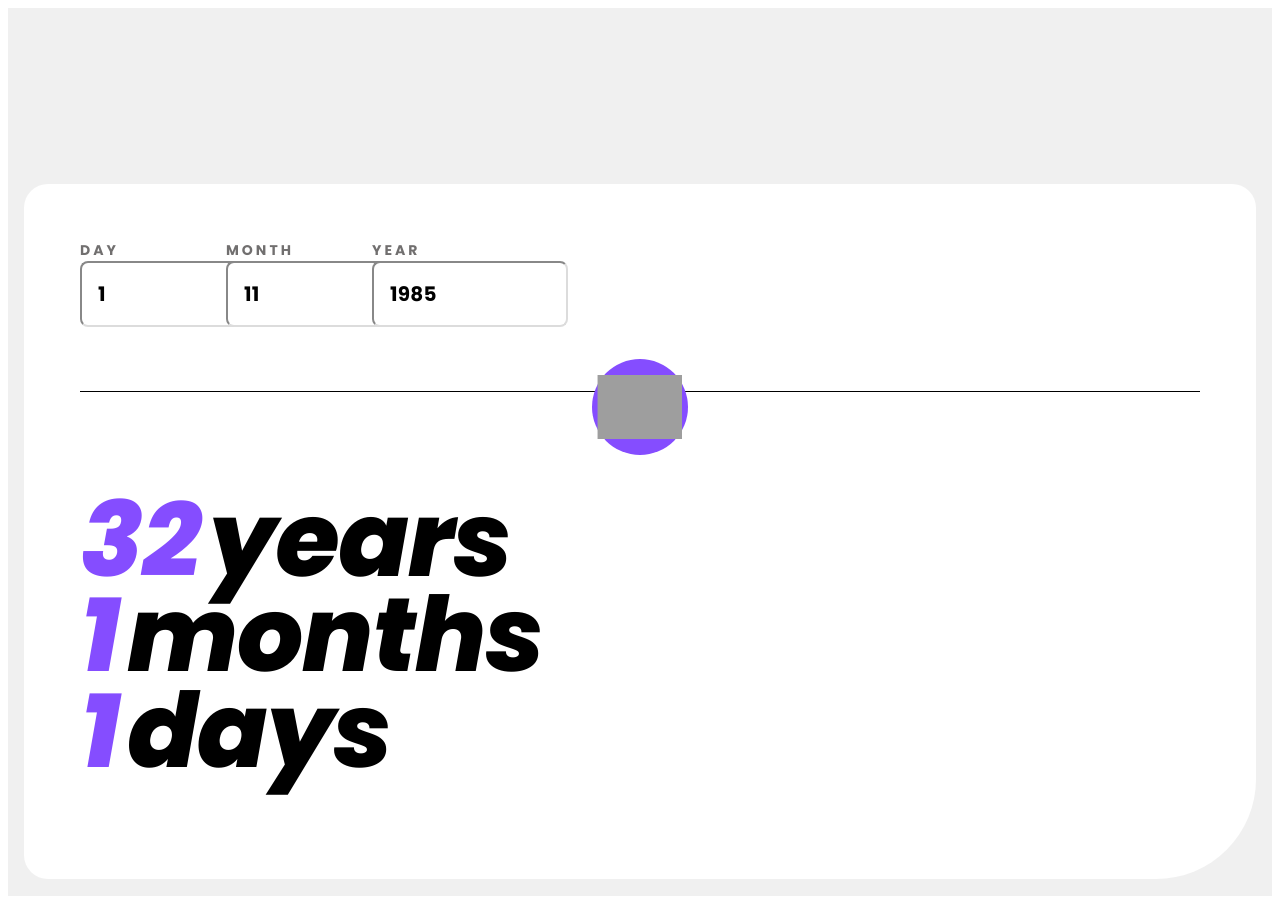
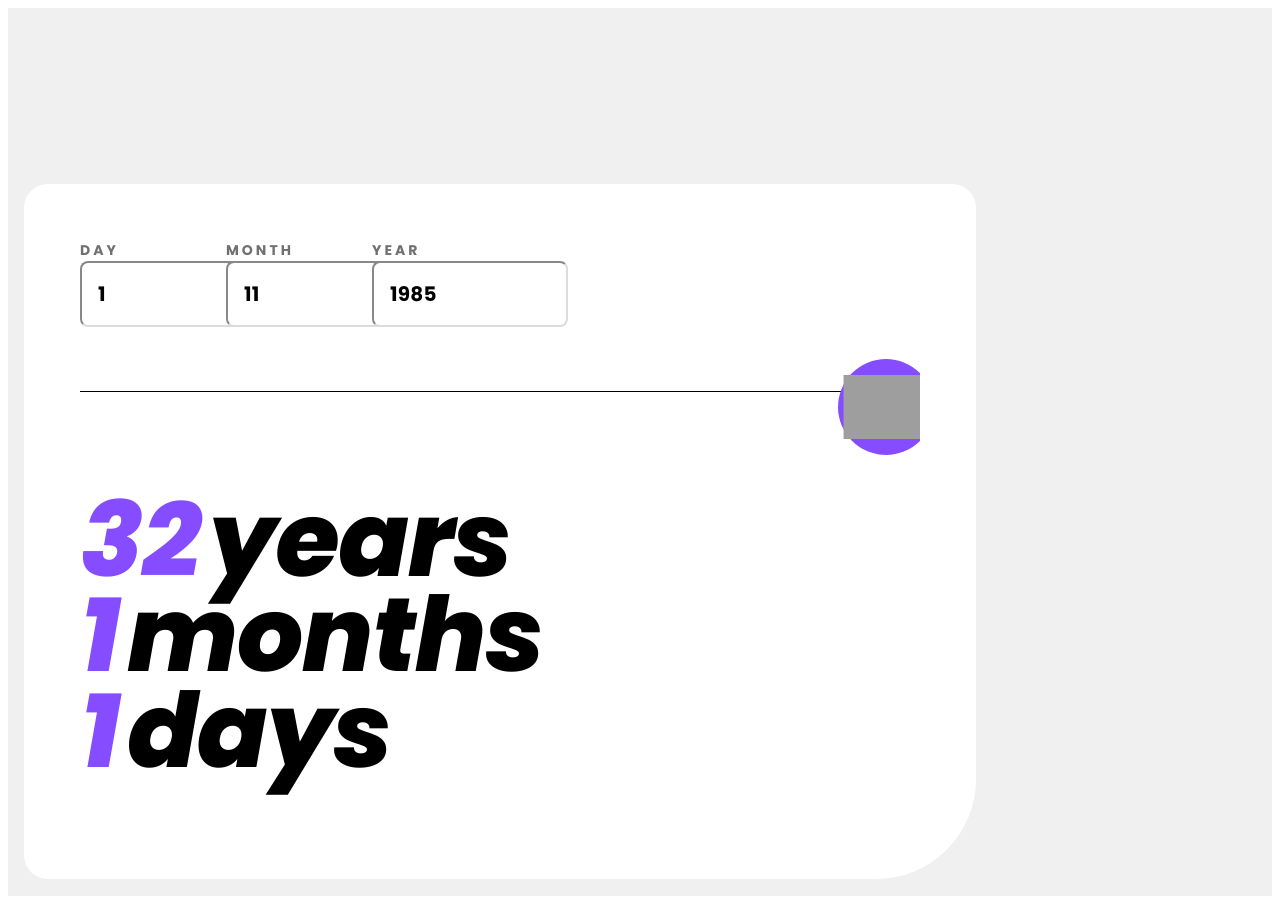
Before and after one commit to MaxAnderberg/age-calculator, a Vue app: page / in a window 1280 px wide. Built offline with nearby package versions, Linux system fonts and the light colour scheme; grey boxes are pictures that could not be loaded.

Commit message:
added max width to the main card

```diff
--- a/src/components/AgeCalculator.vue
+++ b/src/components/AgeCalculator.vue
@@ -175,6 +175,7 @@
   padding: 48px 24px;
   overflow: hidden;
   margin-top: 88px;
+
 }
 
 .age {
@@ -284,7 +285,7 @@
  .circle {
      position: absolute;
      top: 50%;
-     left: 50%;
+     left: 96%;
      transform: translate(-50%, -50%);
      z-index: 2;
      background-color: #854DFF;
@@ -310,6 +311,7 @@
   }
   .main-age_card {
     padding: 56px;
+      max-width: 840px;
   }
   .age__number {
     font-size: 104px;
```
